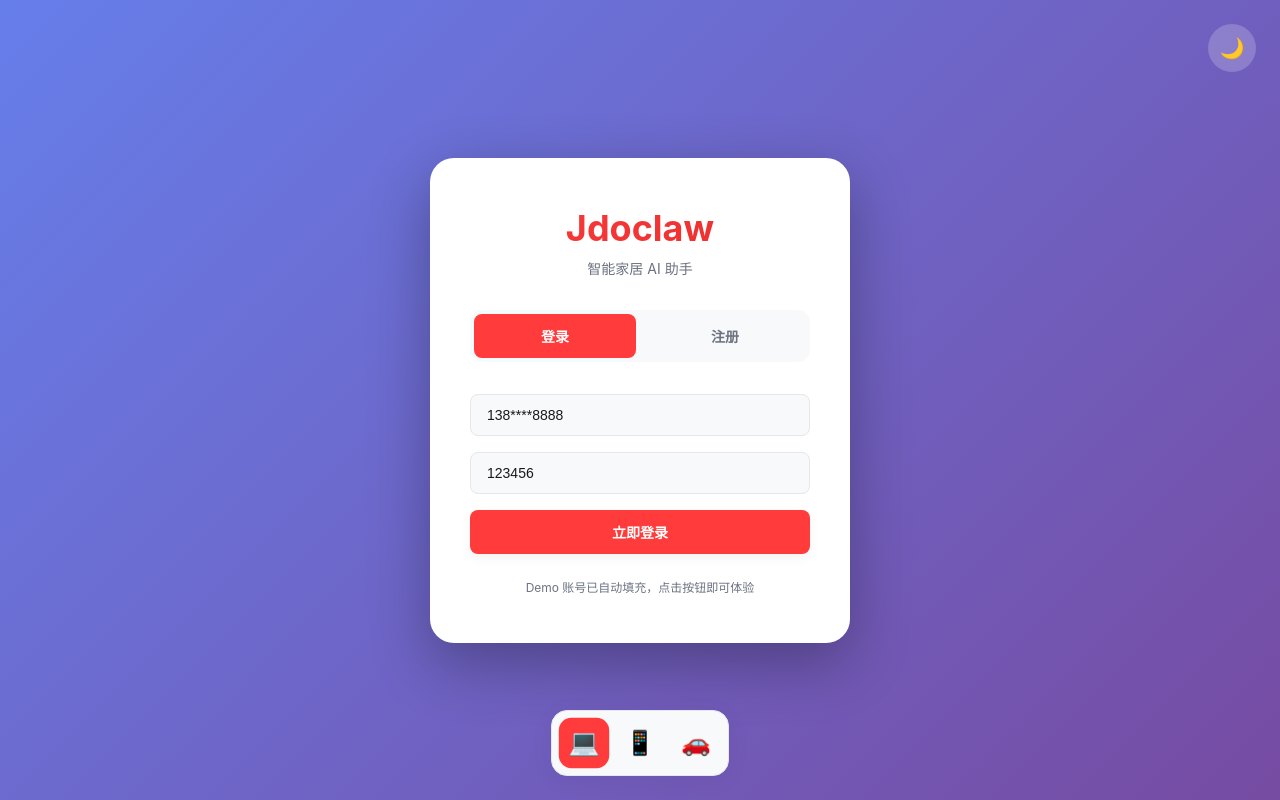
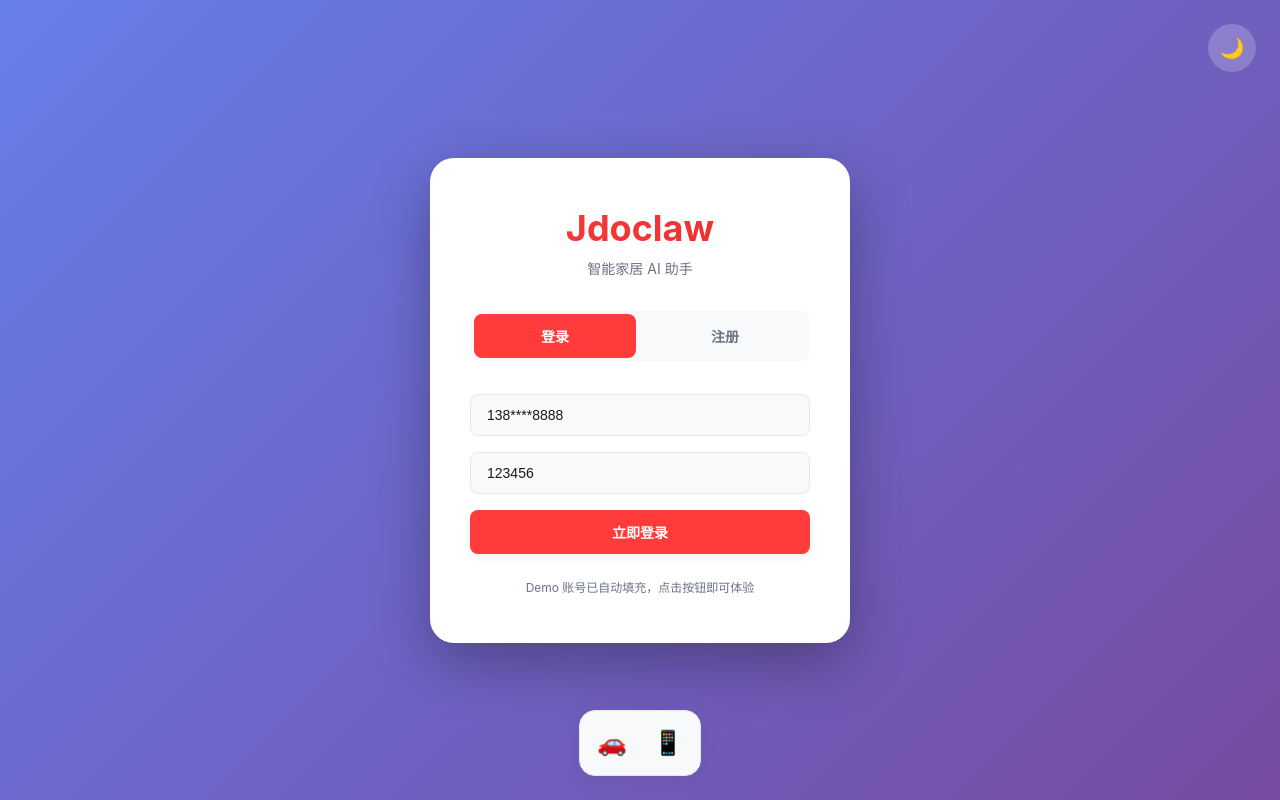
Before and after one commit to tonyli15903090018-crypto/Jdoclaw-demo, a React (Vite) app: page / in a window 1280 px wide. Built offline with nearby package versions, Linux system fonts and the light colour scheme.

Commit message:
feat: 删除电脑端按钮，只保留车端和移动端

```diff
--- a/src/components/DeviceSwitcher.tsx
+++ b/src/components/DeviceSwitcher.tsx
@@ -10,11 +10,11 @@ const DeviceSwitcher = ({ deviceType, onDeviceChange }: DeviceSwitcherProps) =>
   return (
     <div className="device-switcher-fixed">
       <button
-        className={`device-btn ${deviceType === 'desktop' ? 'active' : ''}`}
-        onClick={() => onDeviceChange('desktop')}
-        title="电脑端"
+        className={`device-btn ${deviceType === 'car' ? 'active' : ''}`}
+        onClick={() => onDeviceChange('car')}
+        title="车机端"
       >
-        💻
+        🚗
       </button>
       <button
         className={`device-btn ${deviceType === 'mobile' ? 'active' : ''}`}
@@ -23,13 +23,6 @@ const DeviceSwitcher = ({ deviceType, onDeviceChange }: DeviceSwitcherProps) =>
       >
         📱
       </button>
-      <button
-        className={`device-btn ${deviceType === 'car' ? 'active' : ''}`}
-        onClick={() => onDeviceChange('car')}
-        title="车机端"
-      >
-        🚗
-      </button>
     </div>
   )
 }
```
